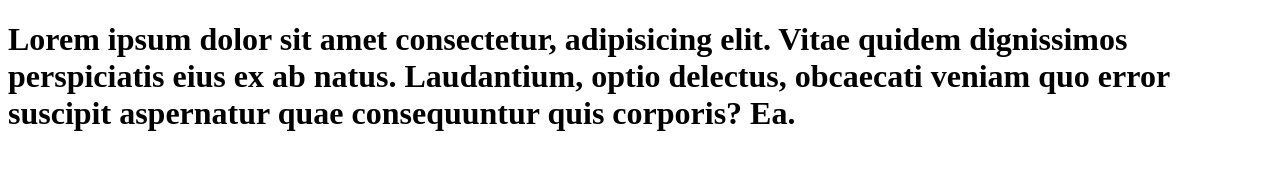
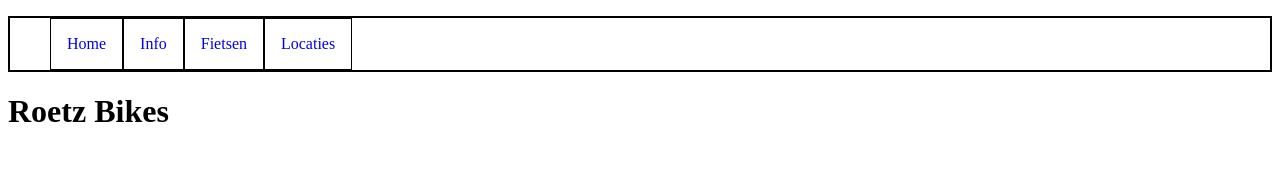
Before and after one commit to Rafi1310/LieveGroeneStad, a plain HTML site: page index.html in a window 1280 px wide. Drawn offline with Linux system fonts and the light colour scheme.

Commit message:
Aanpassing

```diff
--- a/index.html
+++ b/index.html
@@ -7,6 +7,14 @@
     <link rel="stylesheet" href="style.css">
 </head>
 <body>
-    <h1>Lorem ipsum dolor sit amet consectetur, adipisicing elit. Vitae quidem dignissimos perspiciatis eius ex ab natus. Laudantium, optio delectus, obcaecati veniam quo error suscipit aspernatur quae consequuntur quis corporis? Ea.</h1>
+    <nav>
+        <ul>
+            <li> <a href="index.html">Home</a></li>
+            <li> <a href="info.html">Info</a></li>
+            <li> <a href="fietsen.html">Fietsen</a></li>
+            <li> <a href="locatie.html">Locaties</a></li>
+        </ul>
+    </nav>
+    <h1>Roetz Bikes</h1>
 </body>
 </html>
--- a/style.css
+++ b/style.css
@@ -0,0 +1,14 @@
+nav ul {
+    display: flex;
+    border: 2px solid black;
+}
+
+nav li {
+    padding: 1em;
+    list-style: none;
+    border: 1px solid black;
+}
+
+nav a {
+    text-decoration: none;
+}
```
Also changed, not shown: fietsen.html (+8 -1 lines), info.html (+8 -1 lines), locatie.html (+8 -1 lines).
